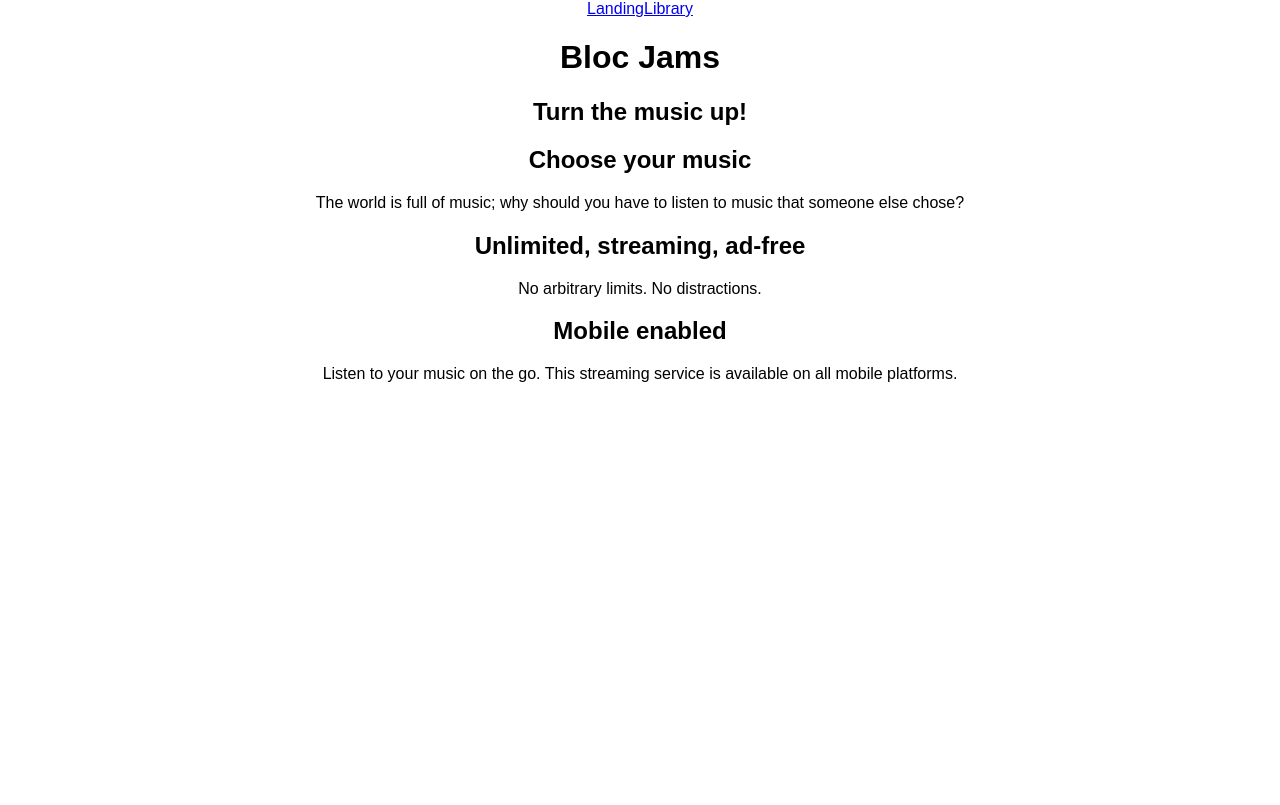
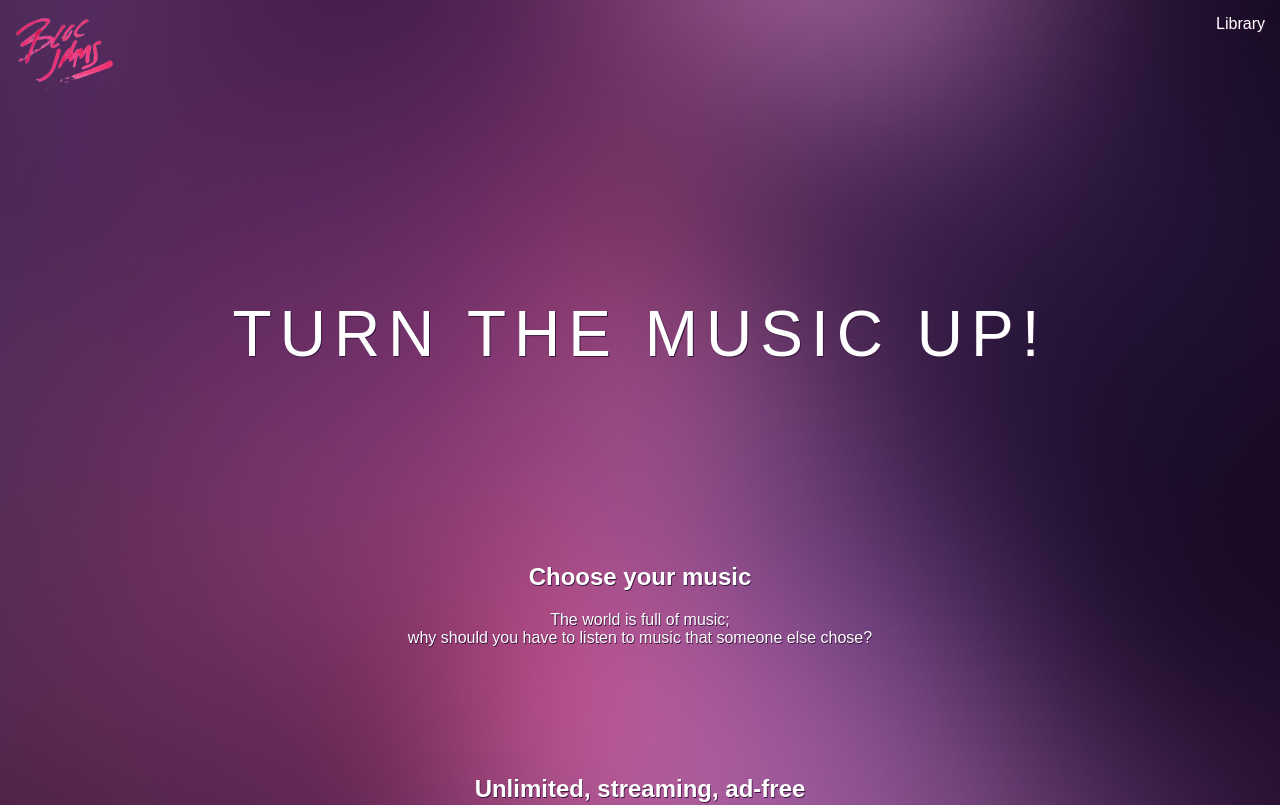
Before and after one commit to neutrontension/bloc-jams-react, a React (Create React App) app: page / in a window 1280 px wide. Shown: the top 805 px of the page. Built offline with nearby package versions, Linux system fonts and the light colour scheme.

Commit message:
bjr-styling: complete

```diff
--- a/src/App.css
+++ b/src/App.css
@@ -1,28 +1,28 @@
 .App {
   text-align: center;
+  position: relative;
+  background-image: url(/assets/images/blurred_backgrounds/blur_bg_3.jpg);
+  background-repeat: no-repeat;
+  background-position: center center; /*horizontal and vertical*/
+  background-size: cover; /*scales img*/
+  color: rgb(255, 255, 255);
+  text-shadow: 0.75px 0.75px 0px rgb(58,23,63);
 }
 
-.App-logo {
-  animation: App-logo-spin infinite 20s linear;
-  height: 80px;
+.landing-header {
+  height: 75px;
+  color: white;
+  padding: 15px;
 }
 
-.App-header {
-  background-color: #222;
-  height: 150px;
-  padding: 20px;
-  color: white;
+.logo {
+  padding: 0;
+  margin: 0;
+  float: left;
+  cursor: pointer;
 }
 
-.App-title {
-  font-size: 1.5em;
+.library {
+  text-align: right;
+  cursor: pointer;
 }
-
-.App-intro {
-  font-size: large;
-}
-
-@keyframes App-logo-spin {
-  from { transform: rotate(0deg); }
-  to { transform: rotate(360deg); }
-}
--- a/src/App.js
+++ b/src/App.js
@@ -9,12 +9,15 @@ class App extends Component {
   render() {
     return (
       <div className="App">
-      <header>
+      <header className="landing-header">
         <nav>
-          <Link to='/'>Landing</Link>
-          <Link to='/library'>Library</Link>
+          <div className="logo">
+          <Link to='/'><img src="assets/images/bloc_jams_logo.png" alt="bloc jams logo" /></Link>
+          </div>
+          <div className="library">
+            <Link to='/library'>Library</Link>
+          </div>
         </nav>
-        <h1>Bloc Jams</h1>
       </header>
       <main>
         <Route exact path="/" component={Landing} />
--- a/src/components/Album.js
+++ b/src/components/Album.js
@@ -1,6 +1,7 @@
 import React, { Component } from 'react';
 import albumData from './../data/albums';
 import PlayerBar from './PlayerBar';
+import '.././styles/Album.css';
 
 class Album extends Component {
   constructor(props) {
@@ -117,7 +118,7 @@ class Album extends Component {
       return songMin + ":0" + songSec
     } else {
       return songMin + ":" + songSec
-    };
+    }
   }
 
   render() {
@@ -149,6 +150,7 @@ class Album extends Component {
               </tr>
             )}
           </tbody>
+          </table>
           <PlayerBar
             isPlaying={this.state.isPlaying}
             currentSong={this.state.currentSong}
@@ -162,7 +164,6 @@ class Album extends Component {
             handleVolumeChange={(e) => this.handleVolumeChange(e)}
             formatTime={(time) => this.formatTime(time)}
           />
-        </table>
       </section>
     );
   }
--- a/src/components/Landing.js
+++ b/src/components/Landing.js
@@ -1,4 +1,5 @@
 import React from 'react';
+import '.././styles/Landing.css';
 
 const Landing = () => (
   <section className="landing">
@@ -7,7 +8,8 @@ const Landing = () => (
   <section className="selling-points">
     <div className="point">
       <h2 className="point-title">Choose your music</h2>
-      <p className="point-description">The world is full of music; why should you have to listen to music that someone else chose?</p>
+      <p className="point-description">The world is full of music;</p>
+      <p className="point-description">why should you have to listen to music that someone else chose?</p>
     </div>
     <div className="point">
       <h2 className="point-title">Unlimited, streaming, ad-free</h2>
@@ -15,7 +17,8 @@ const Landing = () => (
     </div>
     <div className="point">
       <h2 className="point-title">Mobile enabled</h2>
-      <p className="point-description">Listen to your music on the go. This streaming service is available on all mobile platforms.</p>
+      <p className="point-description">Listen to your music on the go.</p>
+      <p className="point-description">This streaming service is available on all mobile platforms.</p>
     </div>
   </section>
   </section>
--- a/src/components/PlayerBar.js
+++ b/src/components/PlayerBar.js
@@ -1,4 +1,5 @@
 import React, { Component } from 'react';
+import '.././styles/PlayerBar.css';
 
 class PlayerBar extends Component {
   render() {
--- /dev/null
+++ b/src/styles/Album.css
@@ -0,0 +1,51 @@
+/* page */
+section.album {
+  height: 100%;
+}
+
+img#album-cover-art {
+  margin-top: 1rem;
+  margin-left: 0;
+  align: center;
+}
+
+/* album details container */
+div.album-details {
+  padding: 5px;
+}
+
+h1#album-title {
+  font-weight: 300;
+  font-size: 2rem;
+  margin-bottom: 2px;
+}
+
+h2.artist {
+  font-weight: 300;
+  font-size: 1.25rem;
+  margin-top: 2px;
+  margin-bottom: 10px;
+}
+
+div#release-info {
+  font-weight: 300;
+  font-size: 1rem;
+}
+
+/* song list */
+table#song-list {
+  padding-top: 30px;
+  padding-bottom: 10px;
+  padding-left: 10px;
+  padding-right: 10px;
+  margin-left: auto;
+  margin-right: auto;
+}
+
+td.song-duration {
+  padding-left: 50px;
+}
+
+td.song-number {
+  padding-right: 50px;
+}
--- /dev/null
+++ b/src/styles/Landing.css
@@ -0,0 +1,34 @@
+a:link {
+  color: rgb(255, 255, 255);
+  text-decoration: none;
+}
+
+a:visited {
+  color: rgb(255, 255, 255);
+  text-decoration: none;
+}
+a:hover {
+  color: rgb(236, 042, 114);
+  text-decoration: none;
+}
+
+h1.hero-title {
+  margin-top: 15%;
+  margin-bottom: 15%;
+  width: 100%;
+  text-align: center;
+  font-size: 4rem;
+  font-weight: 300;
+  text-transform: uppercase;
+  letter-spacing: 0.5rem;
+  text-shadow: 1px 1px 0px rgb(58,23,63);
+}
+
+div.point {
+  margin-bottom: 10%;
+}
+
+p.point-description {
+  margin-top: 0;
+  margin-bottom: 0;
+}
--- /dev/null
+++ b/src/styles/PlayerBar.css
@@ -0,0 +1,23 @@
+section.player-bar {
+  margin-top: 35px;
+  margin-bottom: 25px;
+}
+
+section#buttons {
+  padding-bottom: 5px;
+}
+
+div.current-time {
+  font-weight: 300;
+  font-size: 1.5rem;
+}
+
+div.total-time {
+  font-weight: 300;
+  font-size: 0.85rem;
+}
+
+section#time-control {
+  padding-top: 10px;
+  padding-bottom: 25px;
+}
```
Also changed, not shown: src/styles/normalize.css (added).
